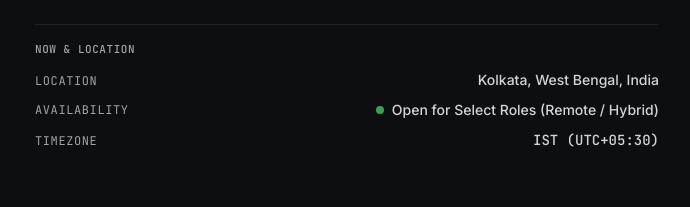
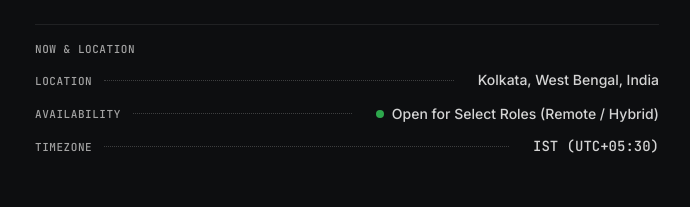
Before and after one commit to SomnathKar000/Porifolio, a React (Vite) app: page /contact in a window 1280 px wide. Shown: the part 976-1183 px from the top of the page, without its empty margins (293-983 px from the left). Built offline with nearby package versions, Linux system fonts and the light colour scheme.

Commit message:
refactor: use DottedRow component for now and location details in ContactView

```diff
--- a/src/views/ContactView.tsx
+++ b/src/views/ContactView.tsx
@@ -11,6 +11,7 @@ import {
   Mail01Icon,
 } from "@hugeicons/core-free-icons";
 import { toast } from "../components/ui/Toast";
+import { DottedRow } from "../components/ui/DottedRow";
 
 export const ContactView: React.FC = () => {
   const [copiedEmail, setCopiedEmail] = useState(false);
@@ -368,34 +369,25 @@ export const ContactView: React.FC = () => {
         <h2 className="text-[11px] font-mono uppercase tracking-wider text-neutral-400 font-medium">
           Now & Location
         </h2>
-        <div className="flex flex-col gap-2.5 text-xs sm:text-sm">
-          <div className="flex items-baseline justify-between">
-            <span className="text-neutral-400 font-mono text-xs uppercase tracking-wider">
-              Location
-            </span>
-            <span className="text-neutral-300 font-medium">
-              Kolkata, West Bengal, India
-            </span>
-          </div>
-          <div className="flex items-baseline justify-between">
-            <span className="text-neutral-400 font-mono text-xs uppercase tracking-wider">
-              Availability
-            </span>
-            <div className="flex items-center gap-2">
-              <span className="w-2 h-2 rounded-full bg-status-active animate-pulse"></span>
-              <span className="text-neutral-300 font-medium">
-                Open for Select Roles (Remote / Hybrid)
+        <div className="flex flex-col divide-y divide-white/[0.05] sm:divide-y-0 sm:gap-3">
+          <DottedRow label="Location" value="Kolkata, West Bengal, India" />
+          <DottedRow
+            label="Availability"
+            value={
+              <span className="inline-flex items-center gap-1.5 sm:gap-2">
+                <span className="w-2 h-2 rounded-full bg-status-active animate-pulse shrink-0"></span>
+                <span>Open for Select Roles (Remote / Hybrid)</span>
               </span>
-            </div>
-          </div>
-          <div className="flex items-baseline justify-between">
-            <span className="text-neutral-400 font-mono text-xs uppercase tracking-wider">
-              Timezone
-            </span>
-            <span className="font-mono text-neutral-300 font-medium">
-              IST (UTC+05:30)
-            </span>
-          </div>
+            }
+          />
+          <DottedRow
+            label="Timezone"
+            value={
+              <span className="font-mono text-neutral-300 font-medium">
+                IST (UTC+05:30)
+              </span>
+            }
+          />
         </div>
       </section>
     </div>
```
